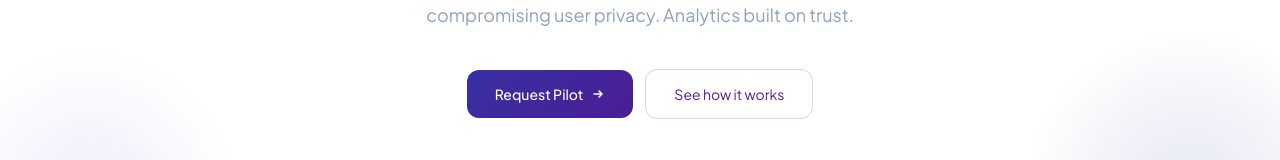
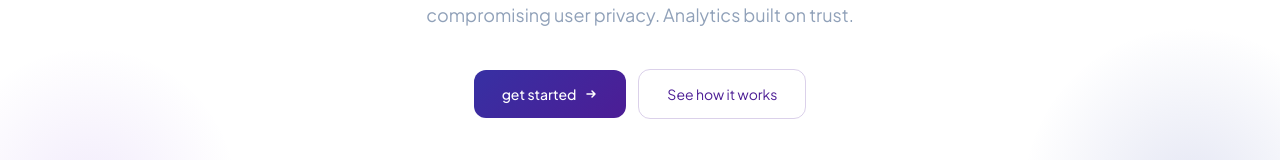
Before and after one commit to NavyaBhimavarapu/cognera, a Next.js app: page / in a window 1280 px wide. Shown: the part 451-611 px from the top of the page. Built offline with nearby package versions, Linux system fonts and the light colour scheme.

Commit message:
fixed hero section

```diff
--- a/components/Hero.tsx
+++ b/components/Hero.tsx
@@ -83,7 +83,7 @@ export default function Hero() {
             className="inline-flex items-center gap-2 px-7 py-3.5 rounded-xl text-white text-sm font-medium transition-all duration-200 hover:-translate-y-0.5"
             style={{ background: "linear-gradient(135deg, #3730A3, #4C1D95)" }}
           >
-            Request Pilot
+            get started
             <svg width="14" height="14" viewBox="0 0 14 14" fill="none">
               <path d="M3 7h8M8 4l3 3-3 3" stroke="white" strokeWidth="1.5" strokeLinecap="round" strokeLinejoin="round" />
             </svg>
```
